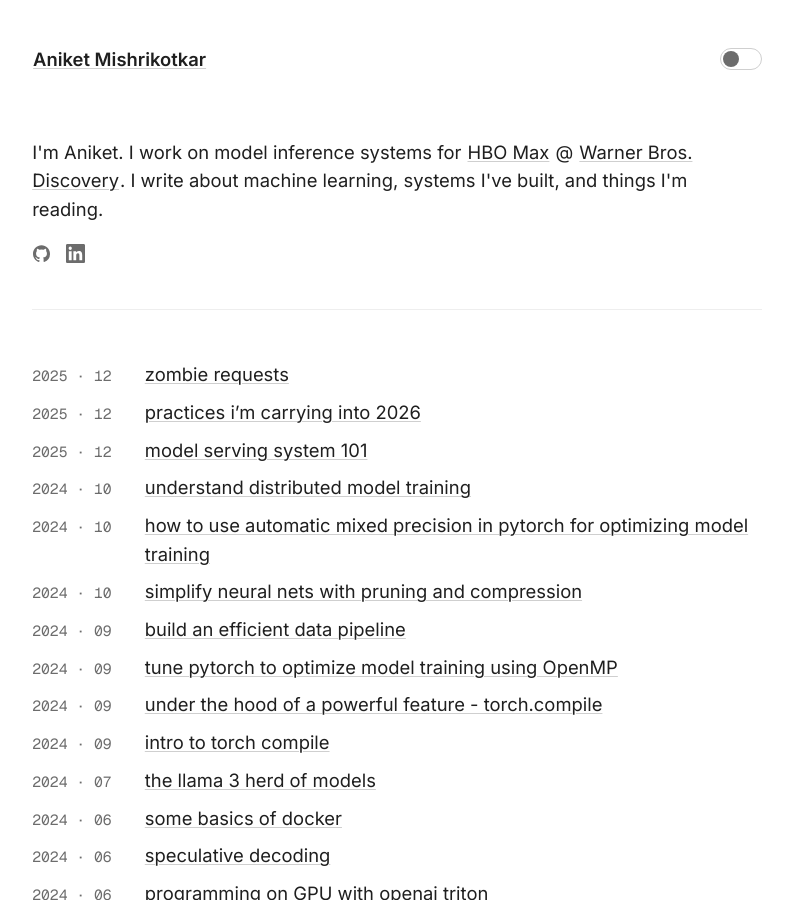
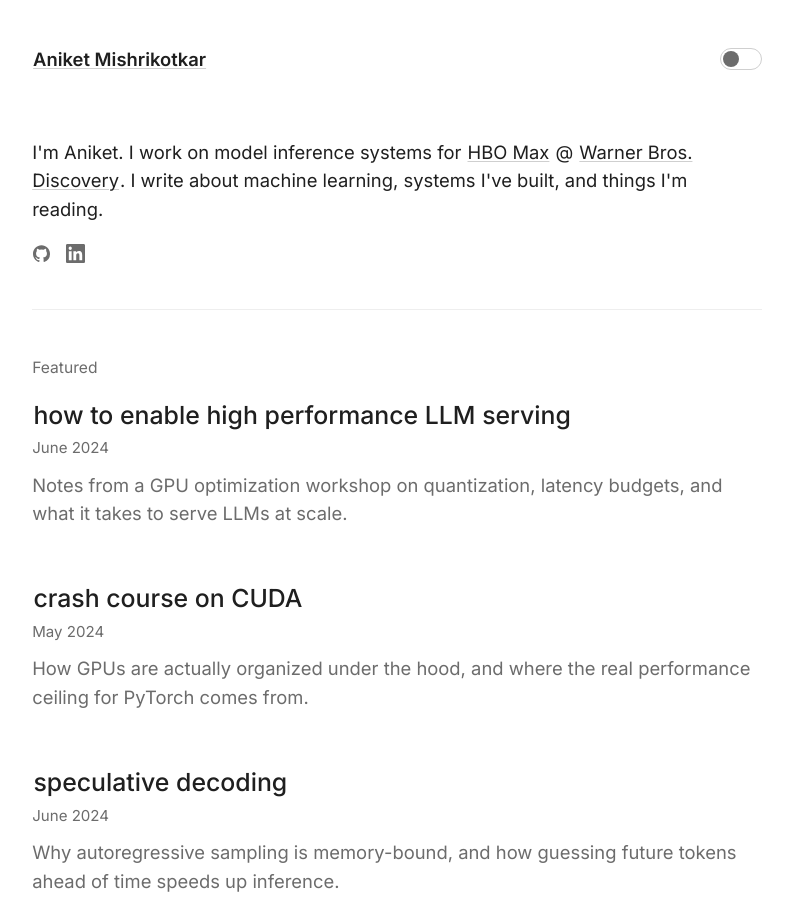
Before and after one commit to aniketmi00/aniketmi00.github.io, a Jekyll site: the page built from _pages/index.md, in a window 1280 px wide and 900 px high. Shown: the whole window, without its empty margins (243-1036 px from the left). Built offline with Jekyll 4.4.1, drawn with Linux system fonts in a browser that asks for light colours; some of the changed text lies outside the part shown.

Commit message:
Wire up homepage editorial hierarchy and a default OG card
Restructure the homepage into three tiers: the positioning intro,
a curated Featured section (5 flagship systems pieces) using the
existing .latest/.section-label styles, then the full chronological
All notes list below. Also add a monochrome default social card so
pages without a page.image still get an og:image/twitter:image
instead of previewing as bare text.

```diff
--- a/_config.yml
+++ b/_config.yml
@@ -4,6 +4,7 @@ linkedin:            aniketmish   # linkedin.com/in/<handle>
 include:             ['_pages']
 timezone:            Asia/Kolkata   # IANA zone for footer clock
 timezone_label:      IST            # short label shown after time (e.g. PT, IST)
+image:               /assets/og-default.png   # fallback social card when a page sets no page.image
 
 exclude:             ['_includes/notes_graph.json', 'README.md', 'LICENSE', 'netlify.toml']
 # For a user site (repo named aniketmi.github.io) keep baseurl empty.
--- a/_includes/head.html
+++ b/_includes/head.html
@@ -47,8 +47,13 @@
 
   <meta property="og:url" content="{{ site.url }}{{ page.url }}" />
 
-  {% if page.image %}
-  <meta property="og:image" content="{{ site.url }}{{ page.image }}">
+  {% assign social_image = page.image | default: site.image %}
+  {% if social_image %}
+  <meta property="og:image" content="{{ site.url }}{{ social_image }}">
+  <meta property="og:image:width" content="1200">
+  <meta property="og:image:height" content="630">
+  <meta name="twitter:card" content="summary_large_image">
+  <meta name="twitter:image" content="{{ site.url }}{{ social_image }}">
   {% endif %}
 
   <title>
--- a/_pages/index.md
+++ b/_pages/index.md
@@ -6,6 +6,8 @@ permalink: /
 ---
 
 {% assign posts = site.notes | sort: "date" | reverse %}
+
+{% assign featured_slugs = "high-performance-llm-serving,crash-course-on-cuda,speculative-decoding,under-the-hood-of-torchcompile,distributed-model-training" | split: "," %}
 
 <div class="intro">
   <p>I'm Aniket. I work on model inference systems for <a href="https://www.hbomax.com">HBO Max</a> @ <a href="https://www.wbd.com">Warner Bros. Discovery</a>. I write about machine learning, systems I've built, and things I'm reading.</p>
@@ -16,6 +18,31 @@ permalink: /
 
 <hr>
 
+<div class="section-label">Featured</div>
+
+{% for slug in featured_slugs %}
+  {% assign note = posts | where: "slug", slug | first %}
+  {% if note %}
+  <div class="latest">
+    <a class="latest-title internal-link" href="{{ site.baseurl }}{{ note.url }}">{{ note.title }}</a>
+    <div class="latest-meta">{{ note.date | date: "%B %Y" }}</div>
+    <p class="latest-excerpt">
+      {% case note.slug %}
+      {% when "high-performance-llm-serving" %}Notes from a GPU optimization workshop on quantization, latency budgets, and what it takes to serve LLMs at scale.
+      {% when "crash-course-on-cuda" %}How GPUs are actually organized under the hood, and where the real performance ceiling for PyTorch comes from.
+      {% when "speculative-decoding" %}Why autoregressive sampling is memory-bound, and how guessing future tokens ahead of time speeds up inference.
+      {% when "under-the-hood-of-torchcompile" %}The three steps torch.compile takes to turn eager PyTorch into compiled graph execution.
+      {% when "distributed-model-training" %}Model parallelism vs. data parallelism, and when it's actually time to reach for distributed training.
+      {% endcase %}
+    </p>
+  </div>
+  {% endif %}
+{% endfor %}
+
+<hr>
+
+<div class="section-label">All notes</div>
+
 <ul class="recent-notes">
   {% for note in posts %}
     <li>
```
Also changed, not shown: assets/og-default.png (added).
